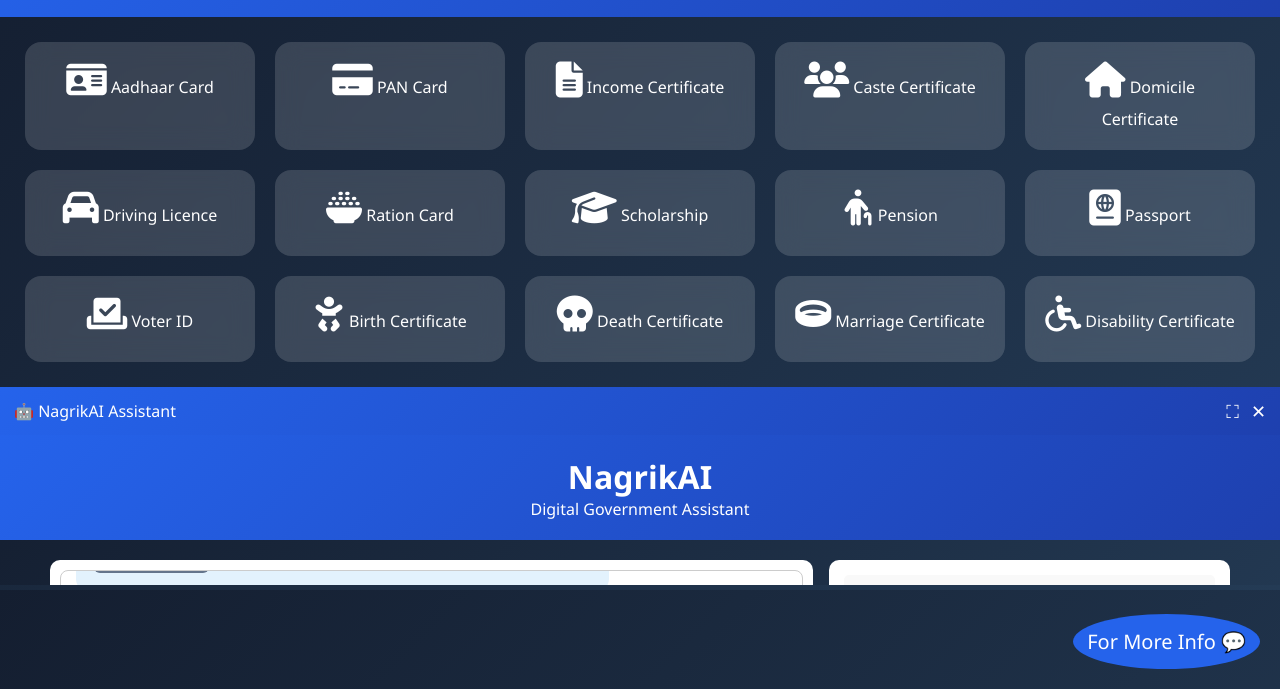
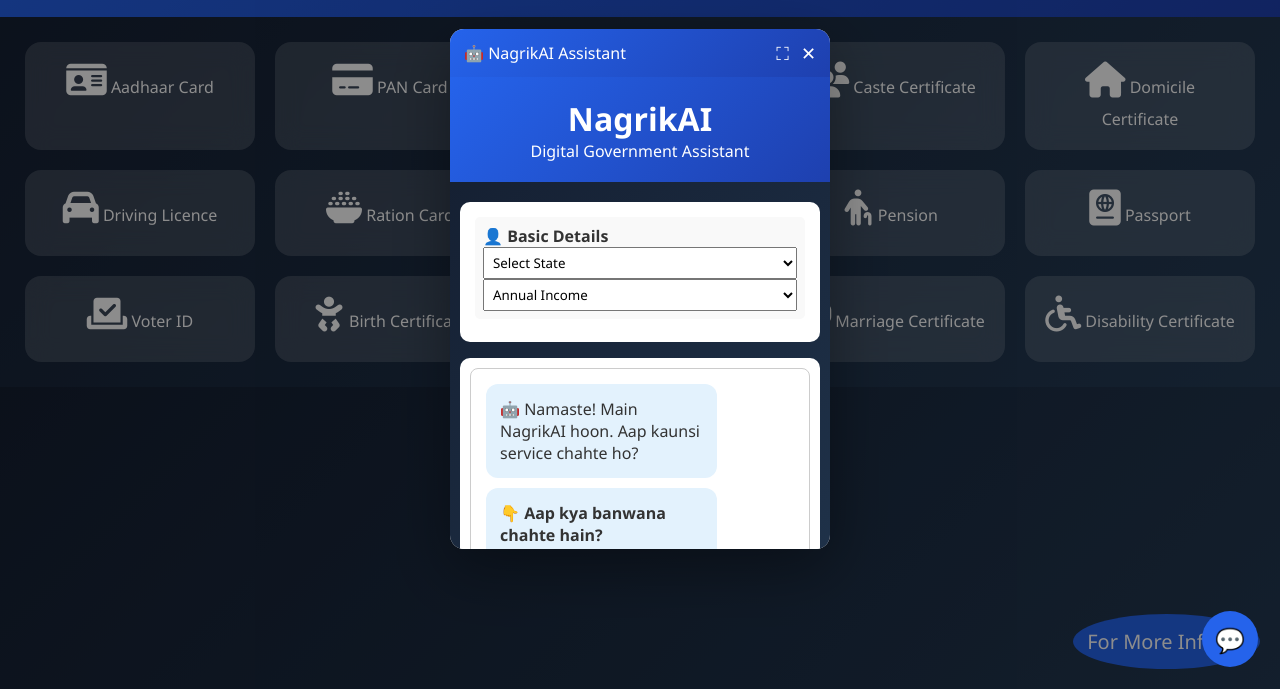
Before and after one commit to krishna-shrivastav/NagrikAi, a plain HTML site: page index.html in a window 1280 px wide. Both pictures are taken after a click on the element "For More Info 💬". Shown: the part 111-800 px from the top of the page. Drawn offline with Linux system fonts and the light colour scheme.

Commit message:
Update index.html

```diff
--- a/index.html
+++ b/index.html
@@ -300,10 +300,10 @@
 
 
 
-<!-- <div id="chat-fab" onclick="openChat()">💬</div>
+<div id="chat-fab" onclick="openChat()">💬</div>
 
 <div id="chat-overlay">
-  <div id="chat-popup"> -->
+  <div id="chat-popup">
 
     <!-- CHAT HEADER -->
     <div class="chat-header">
```
